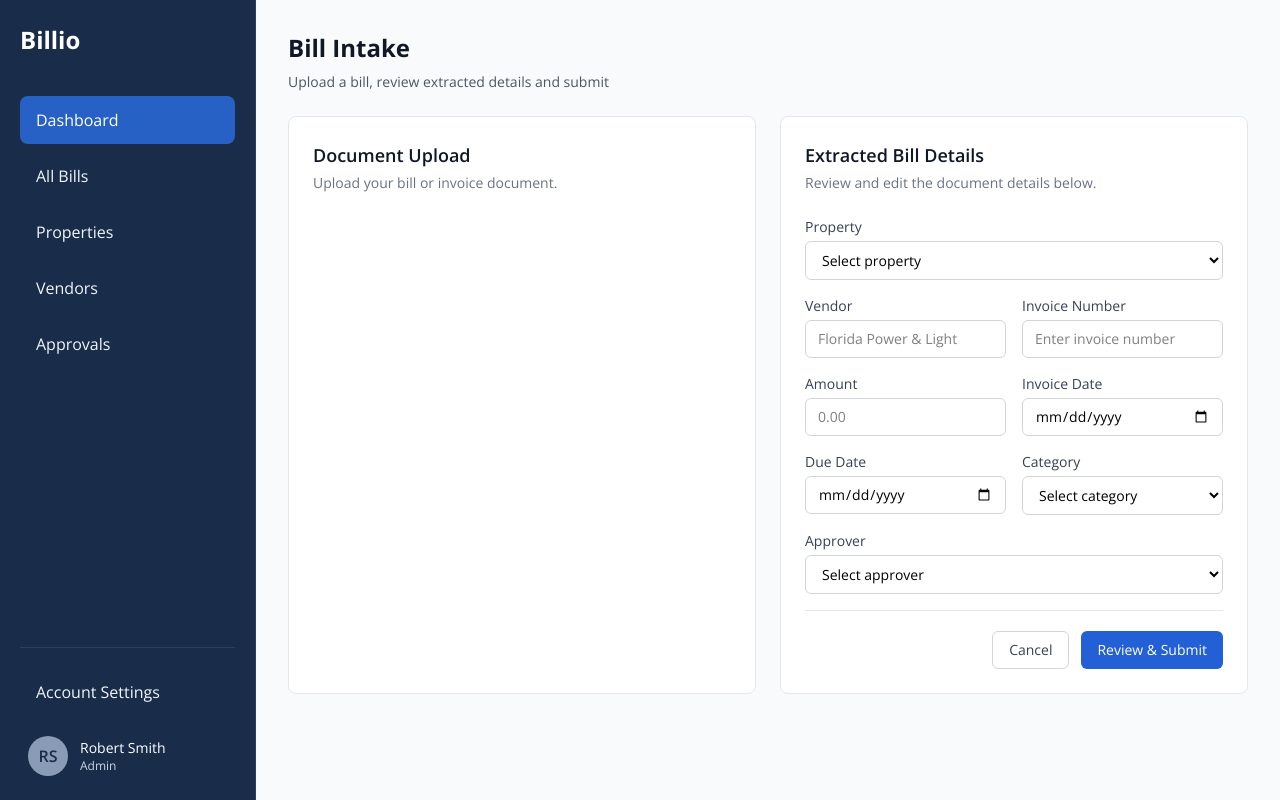
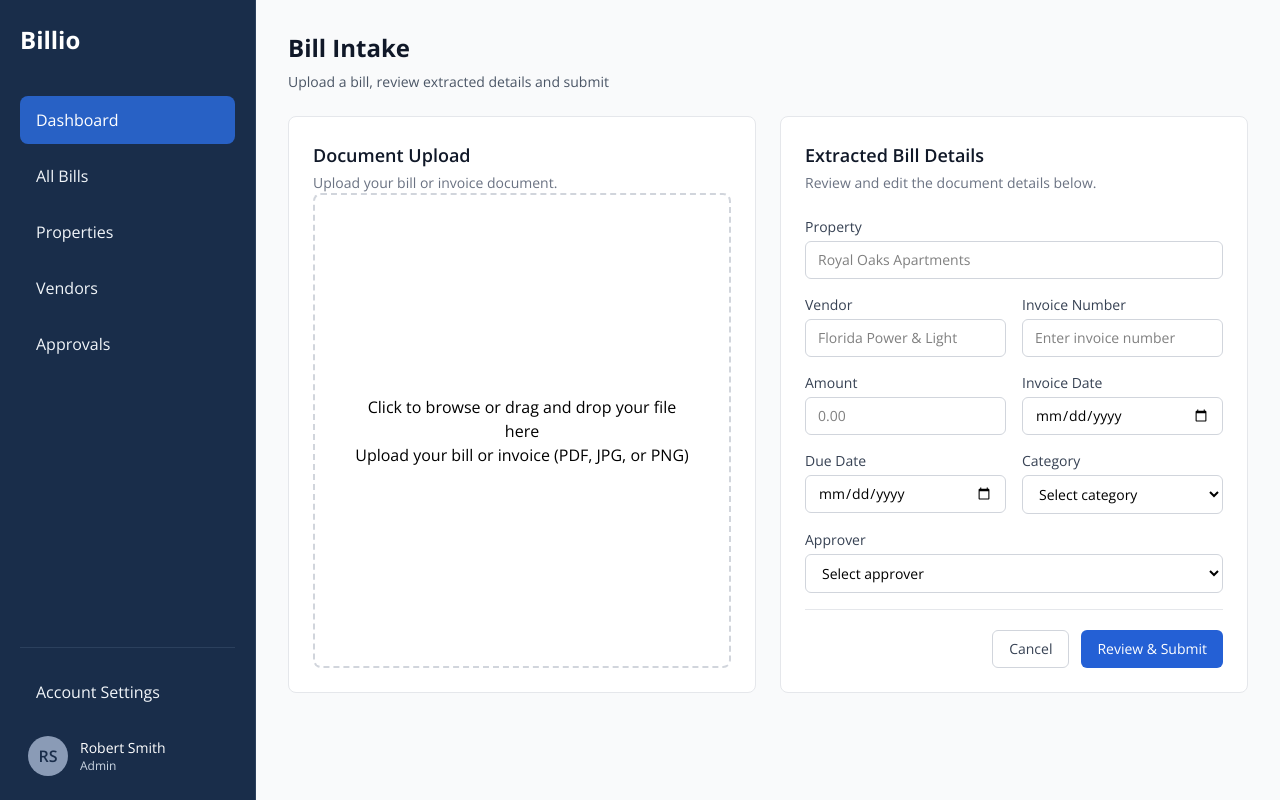
Before and after one commit to adrianc1/cohort-team-2026-mernace-to-society, a React (Vite) app in the folder frontend/: page /billintake in a window 1280 px wide. Built offline with nearby package versions, Linux system fonts and the light colour scheme; no server answers.

Commit message:
added drag and drop, file upload functionality

```diff
--- a/frontend/src/components/ExtractedInfo.jsx
+++ b/frontend/src/components/ExtractedInfo.jsx
@@ -16,7 +16,7 @@ return (
                     Property
                   </label>
 
-                  <select
+                  {/* <select
                     id="property"
                     defaultValue=""
                     className="w-full rounded-md border border-gray-300 px-3 py-2 text-sm focus:border-blue-500 focus:outline-none focus:ring-1 focus:ring-blue-500"
@@ -24,9 +24,15 @@ return (
                     <option value="" disabled>
                       Select property
                     </option>
-                    <option value="property-1">Oakwood Aparments</option>
-                    <option value="property-2">Roya Oaks Apartments</option>
-                  </select>
+                    <option value="property1">Oakwood Aparments</option>
+                    <option value="property2">Roya Oaks Apartments</option>
+                  </select> */}
+                    <input
+                      id="property"
+                      type="text"
+                      placeholder="Royal Oaks Apartments"
+                      className="w-full rounded-md border border-gray-300 px-3 py-2 text-sm focus:border-blue-500 focus:outline-none focus:ring-1 focus:ring-blue-500"
+                    />
                 </div>
 
                 <div className="grid grid-cols-1 gap-4 sm:grid-cols-2">
--- a/frontend/src/components/UploadDocument.jsx
+++ b/frontend/src/components/UploadDocument.jsx
@@ -1,5 +1,91 @@
-function DragAndDrop(){
 
+
+import { useState, useRef } from "react";
+
+function UploadDocument() {
+  const [file, setFile] = useState(null);
+  const [isDragging, setIsDragging] = useState(false);
+  const fileInputRef = useRef(null);
+
+
+  function handleFileSelection(selectedFile) {
+  const allowedTypes = [
+    "application/pdf",
+    "image/jpeg",
+    "image/png",
+  ];
+
+  if (!allowedTypes.includes(selectedFile.type)) {
+    alert("Please select a PDF, JPG, or PNG file.");
+    return;
+  }
+
+  setFile(selectedFile);
 }
 
-export default DragAndDrop
+  return (
+    <div className="flex flex-1 flex-col">
+      <input
+        type="file"
+        ref={fileInputRef}
+        hidden
+        onChange={(e) => {
+          const selectedFile = e.target.files[0];
+
+          if (selectedFile) {
+            handleFileSelection(selectedFile);
+          }
+
+          e.target.value = "";
+        }}
+      />
+      <div
+        className={`flex flex-1 flex-col items-center justify-center border-2 border-dashed rounded-lg p-10 text-center ${
+          isDragging ? "border-blue-500 bg-blue-50" : "border-gray-300"
+        }`}
+        onClick={() => fileInputRef.current.click()}
+        onDragOver={(e) => {
+          e.preventDefault();
+          setIsDragging(true);
+        }}
+        onDragLeave={() => setIsDragging(false)}
+        onDrop={(e) => {
+          e.preventDefault();
+          setIsDragging(false);
+
+          const droppedFile = e.dataTransfer.files[0];
+          if (droppedFile) {
+            handleFileSelection(droppedFile);
+          }
+        }}
+      >
+        {isDragging ? (
+          "Drop your file here!"
+        ) : (
+          <>
+            <p>Click to browse or drag and drop your file here</p>
+            <p>Upload your bill or invoice (PDF, JPG, or PNG)</p>
+          </>
+        )}
+      </div>
+      {file && (
+        <div className="mt-4 flex items-center justify-between gap-4">
+          <p className="text-sm text-gray-700">
+            Selected file: <span className="font-medium">{file.name}</span>
+          </p>
+
+          <button
+            type="button"
+            onClick={() => setFile(null)}
+            className="text-sm text-red-600 hover:text-red-800"
+          >
+            Remove
+          </button>
+        </div>
+      )}
+    </div>
+  );
+}
+
+
+export default UploadDocument
--- a/frontend/src/pages/BillIntakePage.jsx
+++ b/frontend/src/pages/BillIntakePage.jsx
@@ -23,7 +23,7 @@ function BillIntakePage() {
         <div className="mt-6 w-full space-y-6">
           <div className="grid grid-cols-1 gap-6 lg:grid-cols-2">
 
-            <section className="rounded-lg border border-gray-200 bg-white p-6">
+            <section className="flex min-h-[300px] flex-col rounded-lg border border-gray-200 bg-white p-6">
               <h2 className="text-lg font-semibold text-gray-900">
                 Document Upload
               </h2>
```
